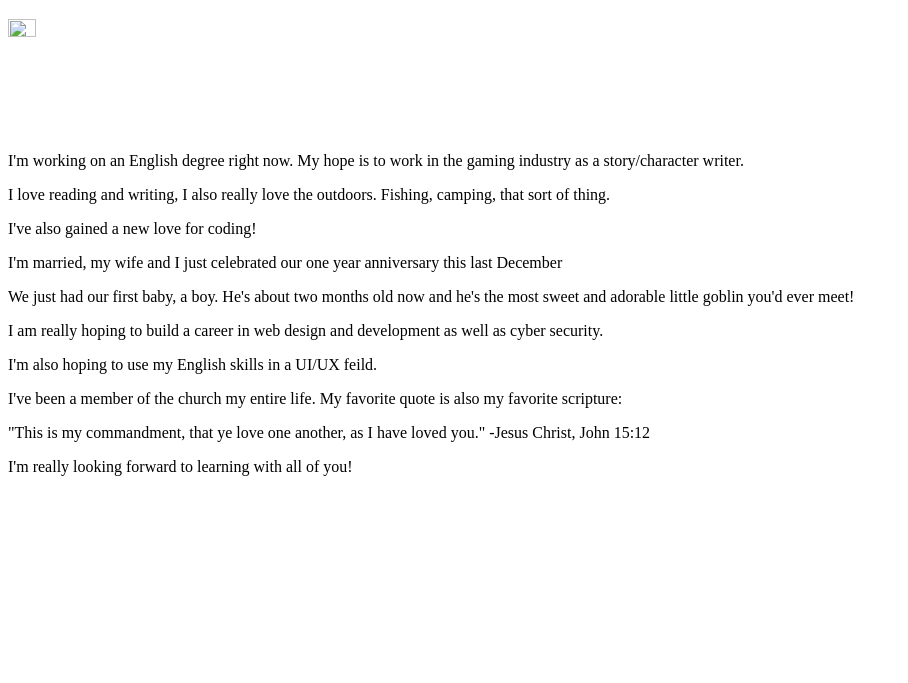
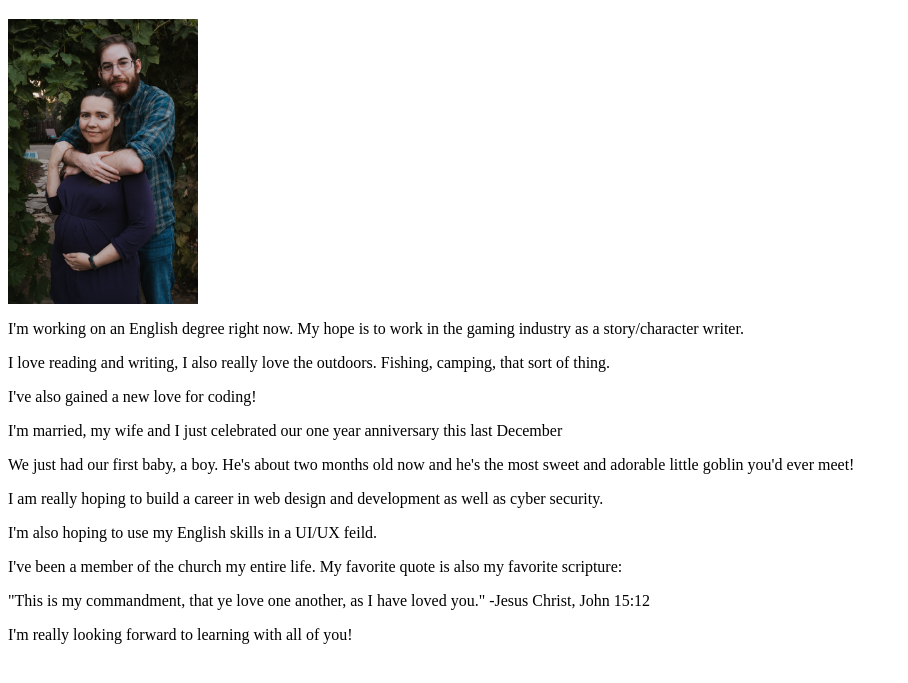
Before and after one commit to lizzywooda/WDD-131, a plain HTML site: page index.html in a window 1280 px wide. Shown: the part 87-770 px from the top of the page, without its empty margins (0-908 px from the left). Drawn offline with Linux system fonts and the light colour scheme.

Commit message:
Fixed image source

```diff
--- a/index.html
+++ b/index.html
@@ -12,7 +12,7 @@
 <main>
 <h1>Luke Canepari</h1>
 
-<img style="width: 15%;" src="luke.jpg" alt="Image of me and my wife">
+<img style="width: 15%;" src="WebsiteImages/luke.jpg" alt="Image of me and my wife">
 
 <p>I'm working on an English degree right now. My hope is to work in the gaming industry as a story/character writer.</p>
 
```
